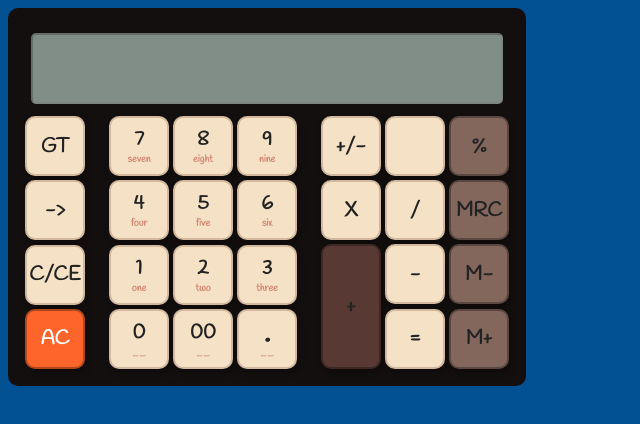
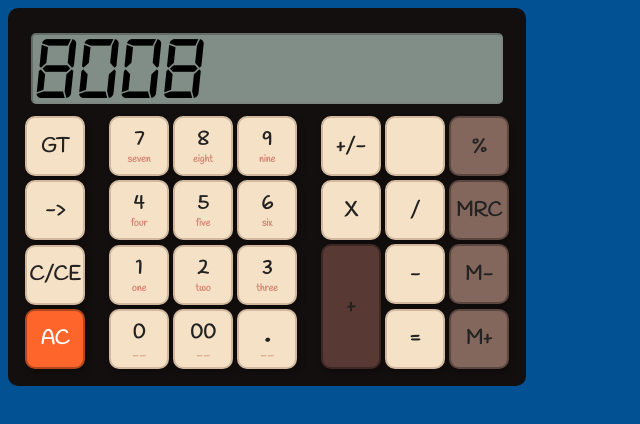
Before and after one commit to Mo-Moallem/Calculator, a plain HTML site: page index.html in a window 1280 px wide. Shown: the whole page, without its empty margins (0-640 px from the left). Drawn offline with Linux system fonts and the light colour scheme.

Commit message:
Add custom Digital7 fonts and update calculator display styling

```diff
--- a/index.html
+++ b/index.html
@@ -11,7 +11,7 @@
 </head>
 <body>
     <div id="calculator">
-        <input type="text" id="display" disabled>
+        <input type="text" id="display" disabled value="8008">
         <div id="keysContainer">
             <div id="leftKeys">
                 <button class="keycap">
--- a/style.css
+++ b/style.css
@@ -109,6 +109,15 @@ body{
 #dot .main{
     transform: scale(1.5);
 }
+@font-face {
+    font-family: "Digital7";
+    font-style: mono-italic;
+    src: url(fonts/Digital7Monoitalic-8MDLJ.ttf);
+}
 #display{
-    content: 8008;
+    initial-value: "8008";
+    font-family: "Digital7";
+    font-style: "mono-italic";
+    color: black;
+    font-size: 90px;
 }
```
Also changed, not shown: fonts/Digital7-rg1mL.ttf (added), fonts/Digital7Italic-BW658.ttf (added), fonts/Digital7Mono-Yz9J4.ttf (added), fonts/Digital7Monoitalic-8MDLJ.ttf (added).
